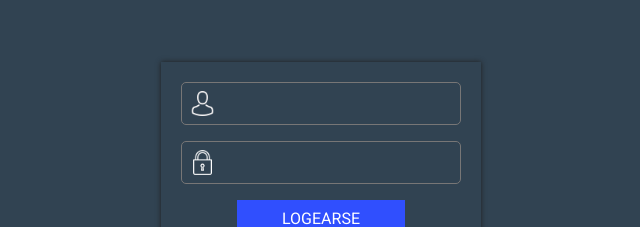
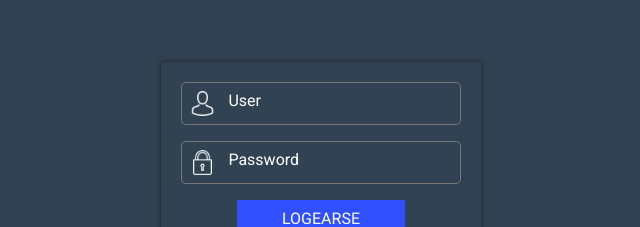
Before and after one commit to horaciogithub/bitbox_client, a React (Create React App) app: page / in a window 1280 px wide. Shown: the part 221-448 px from the top of the page, without its empty margins (319-959 px from the left). Built offline with nearby package versions, Linux system fonts and the light colour scheme.

Commit message:
update item form

```diff
--- a/src/components/itemsComponent/editItem/EditItem.js
+++ b/src/components/itemsComponent/editItem/EditItem.js
@@ -1,23 +1,58 @@
 import React, { Component } from "react";
+import axios from "axios";
 
 export default class EditModal extends Component {
   constructor(props) {
     super(props);
 
     this.state = {
-      stateReason: ""
+      description: '',
+      price: 0,
+      state: 'ACTIVE',
+      creator: {
+        id: JSON.parse(sessionStorage.getItem("userData")).id,
+      },
+      reducedPrice: 0,
+      startDate: '',
+      endDate: ''
+
     };
     // this.formHandler = this.formHandler.bind();
   }
 
-  // formHandler = (itemCode, refresh) => {
+  formHandler = (itemCode, refresh) => {
+    let data = {
+      "itemCode": itemCode,
+      "description": this.state.description,
+      "price": this.state.price,
+      "state": this.state.state,
+      "creator": this.state.creator,
+      "priceReduction": {
+        "reducedPrice": this.state.reducedPrice,
+        "startDate": this.state.startDate,
+        "endDate": this.state.endDate,
+      }
+    }
 
-  // };
+    axios
+        .put(`http://localhost:8180/items/update`, data)
+        .then(res => {
+         console.log(res.status)
+         refresh()
+        });
+  };
+
+  inputHandler = (e) => {
+    this.setState({
+      [e.target.name] : e.target.value
+    })
+  }
 
   render() {
 
-
-   let Select = (<select name="">
+    console.log(this.state)
+    let Select = (<select name="supplier" onChange={ this.inputHandler }>
+                    <option value="">-</option>
                   {this.props.suppliers.map(supplier=> (
                       <option key={supplier.id} value={supplier.id}>{supplier.name + ' - ' + supplier.country}</option>
                   ))}
@@ -51,19 +86,20 @@ export default class EditModal extends Component {
             </div>
             <div className="modal-body">
               <div className="form-group">
-                <input type="text" placeholder="Description"/>
-                <input type="text" placeholder="Price"/>
+                <input type="text" name="description" placeholder="Description" onChange={ this.inputHandler }/>
+                <input type="text" name="price" placeholder="Price" onChange={ this.inputHandler }/>
               </div>
               <div className="form-group">
-                <select name="">
-                  <option value="ACTIVE">ACTIVE</option>
-                  <option value="ACTIVE">DISCONTINUED</option>
+                <select name="state" onChange={ this.inputHandler }>
+                  <option value="ACTIVE" defaultValue>ACTIVE</option>
+                  <option value="DISCONTINUED">DISCONTINUED</option>
                 </select>
-                <input type="text" placeholder="Creator"/>
+                {Select}
               </div>
               <div className="form-group">
-                {Select}
-                <input type="text" placeholder="Price reduction"/>
+                <input type="text" name="priceReduction" placeholder="Price reduction" onChange={ this.inputHandler }/>
+                <input type="text" name="startDate" placeholder="Start date" onChange={ this.inputHandler }/>
+                <input type="text" name="endDate" placeholder="End date" onChange={ this.inputHandler }/>
               </div>
             </div>
             <div className="modal-footer">
--- a/src/components/loginComponent/LoginComponent.js
+++ b/src/components/loginComponent/LoginComponent.js
@@ -34,6 +34,7 @@ export default class Login extends Component {
           axios
             .post(`http://localhost:8180/user/data`, {  name: username  })
             .then(res => {
+              console.log(res.data)
               sessionStorage.setItem("userData", JSON.stringify(res.data)); // User session data
               this.setState({
                 isAuthenticated: true
@@ -59,11 +60,11 @@ export default class Login extends Component {
       <div className="form-container">
         <div className="form-group">
           <div className="user-addon"></div>
-          <input className="user-input" type="text" name="username" autocomplete="off" onChange={this.inputHandler} />
+          <input className="user-input" type="text" name="username" autoComplete="off" onChange={this.inputHandler} placeholder="User" />
         </div>
         <div className="form-group">
           <div className="password-addon"></div>
-          <input className="password-input" type="password" name="password" onChange={this.inputHandler} />
+          <input className="password-input" type="password" name="password" onChange={this.inputHandler} placeholder="Password"/>
         </div>
         <button className="btn" onClick={this.formHandler}>Logearse</button>
       </div>
```
